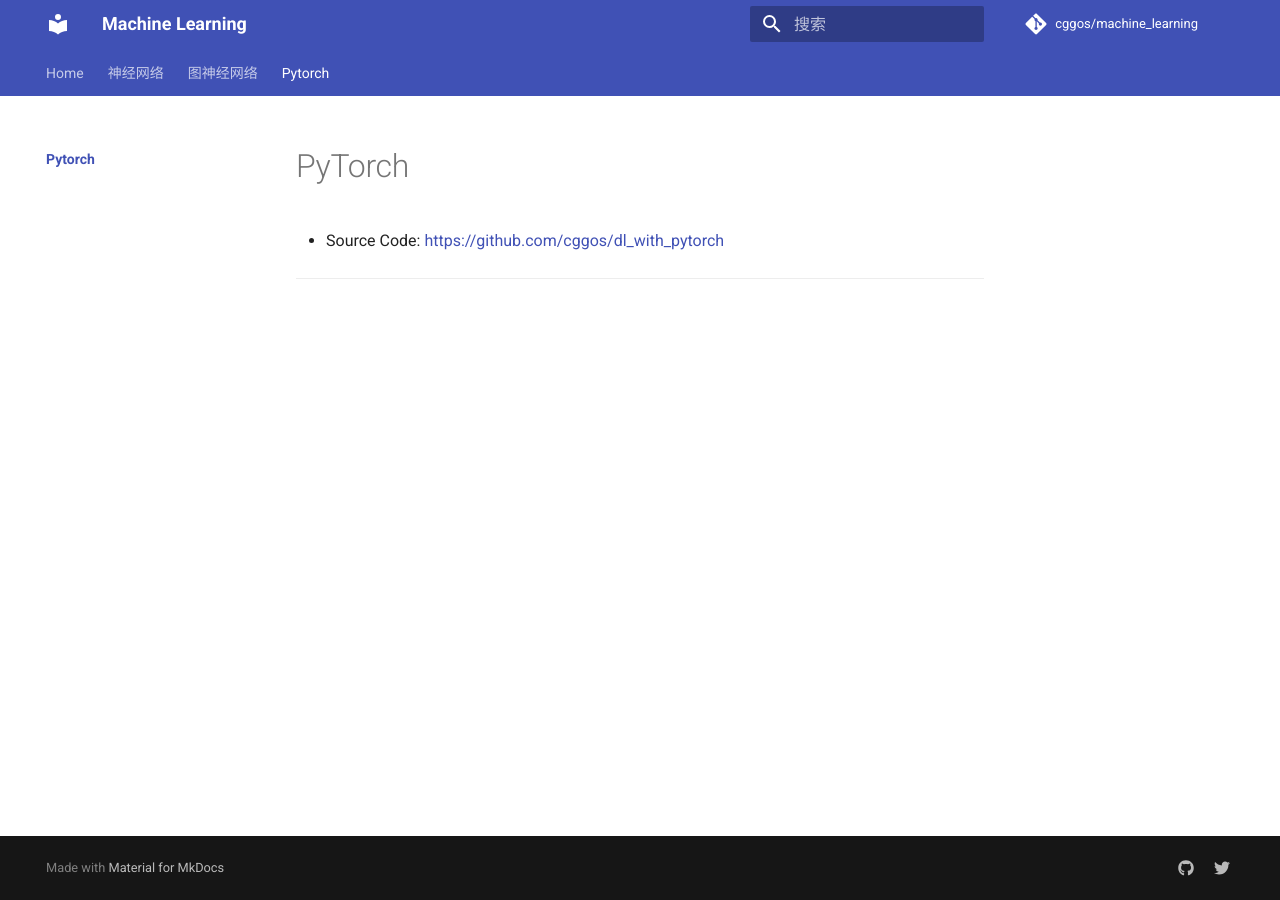
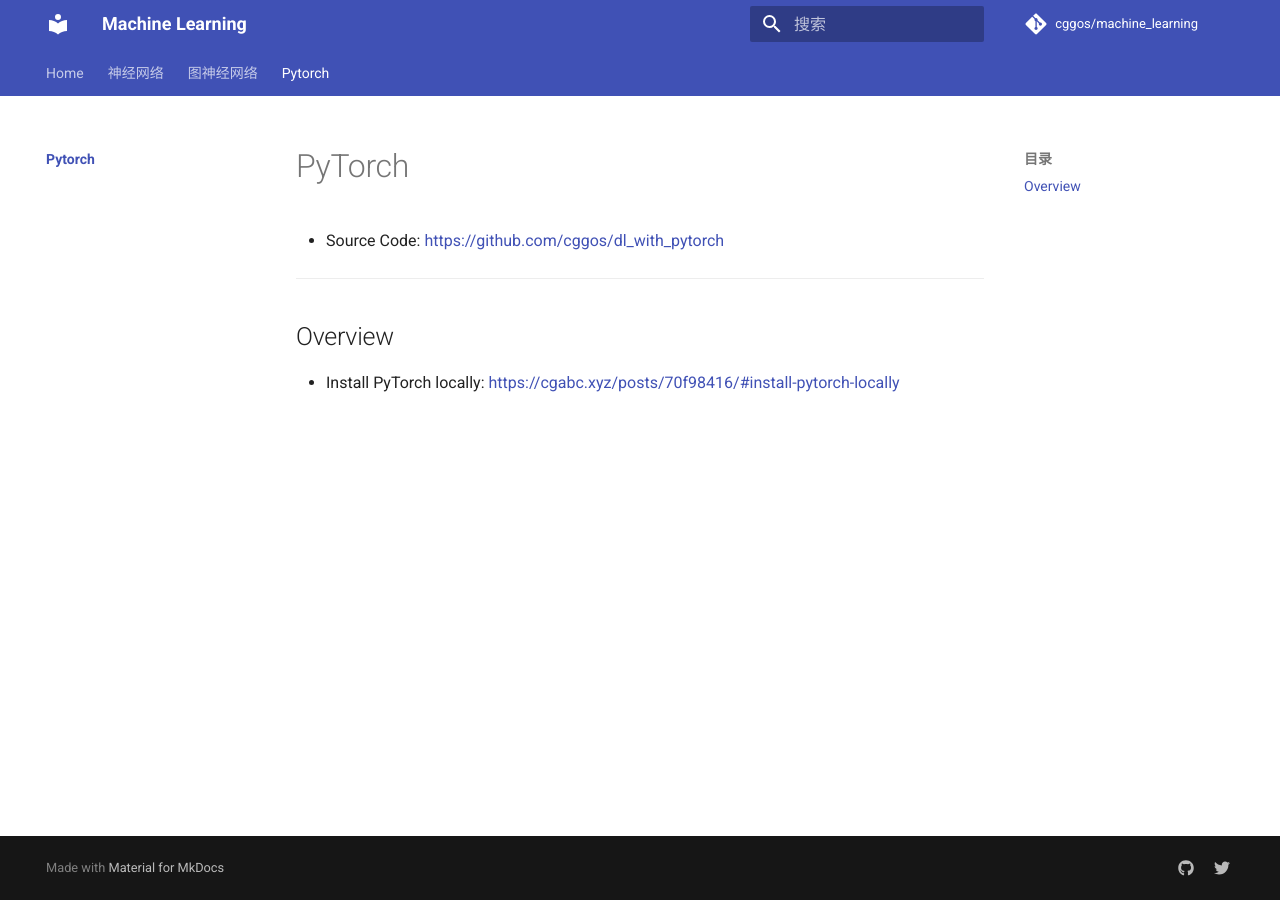
Before and after one commit to cggos/ml, an MkDocs documentation site: the page built from docs/pytorch/README.md, in a window 1280 px wide. Built offline with MkDocs 1.6.1 and Material for MkDocs 9.7.7, drawn with Linux system fonts in a browser that asks for light colours; comment, search, counter and statistics services are not loaded.

Commit message:
update docs

```diff
--- a/docs/pytorch/README.md
+++ b/docs/pytorch/README.md
@@ -3,3 +3,7 @@
 * Source Code: https://github.com/cggos/dl_with_pytorch
 
 ---
+
+## Overview
+
+* Install PyTorch locally: https://cgabc.xyz/posts/70f98416/#install-pytorch-locally
```
Also changed, not shown: docs/index.md (+2 -0 lines).
